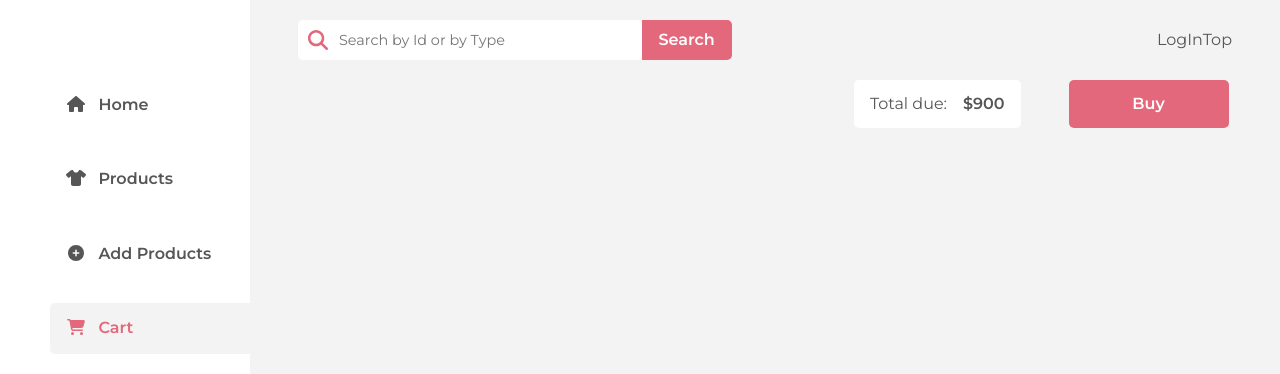
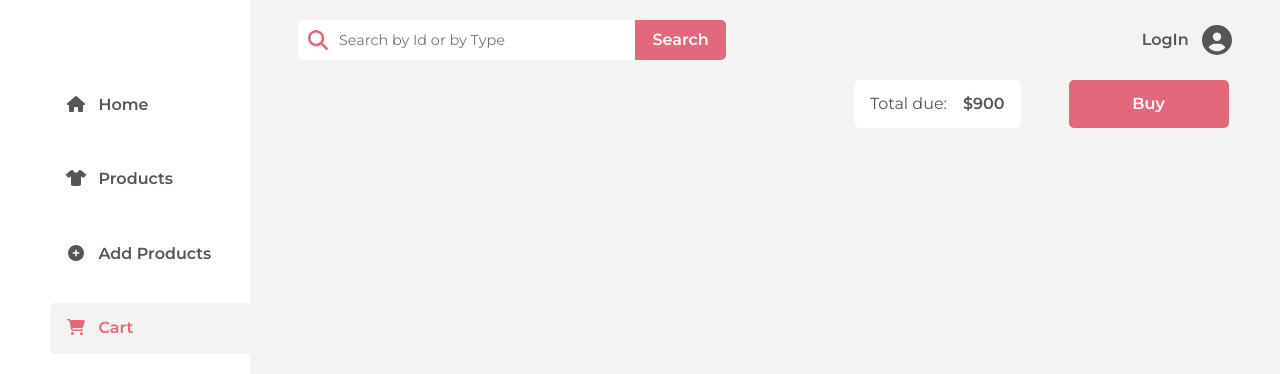
Before and after one commit to Thyroi/Frontend, a React (Create React App) app in the folder client/: page /Cart in a window 1280 px wide. Shown: the top 374 px of the page. Built offline with nearby package versions, Linux system fonts and the light colour scheme.

Commit message:
Styles for Login button at Top

```diff
--- a/client/src/components/LogIn/LogInTop.jsx
+++ b/client/src/components/LogIn/LogInTop.jsx
@@ -1,10 +1,15 @@
 import React from 'react';
 import { Link } from 'react-router-dom';
 
+import styles from './LoginTop.module.scss';
+import { FontAwesomeIcon } from "@fortawesome/react-fontawesome";
+import { faCircleUser  } from "@fortawesome/free-solid-svg-icons";
+
 function LogInTop() {
 	return (
-		<div>
-			<Link to='/LogIn'>LogInTop</Link>
+		<div className={styles.loginContainer}>
+			<Link className={styles.text} to='/LogIn'>LogIn</Link>
+      <FontAwesomeIcon icon={faCircleUser} className={styles.icon} />
 		</div>
 	);
 }
--- /dev/null
+++ b/client/src/components/LogIn/LoginTop.module.scss
@@ -0,0 +1,20 @@
+.loginContainer {
+  display: flex;
+  justify-content: space-between;
+  align-items: center;
+  width: 100px;
+
+  .text {
+    font-weight: 600;
+    transition: 0.3s all ease;
+  }
+
+  .text:hover {
+    color: #E4687C;
+  }
+
+  .icon {
+    width: 30px;
+    height: 30px;
+  }
+}
```
